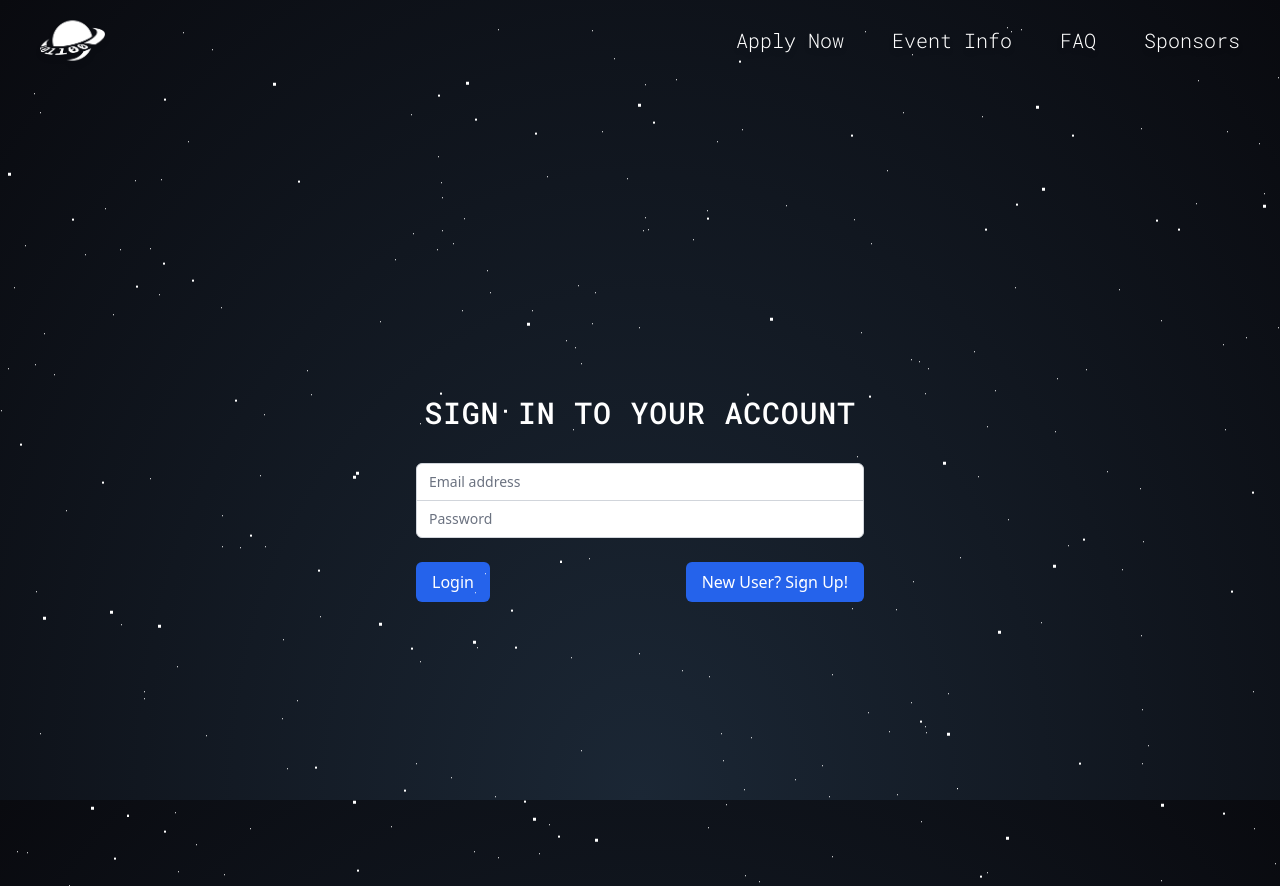
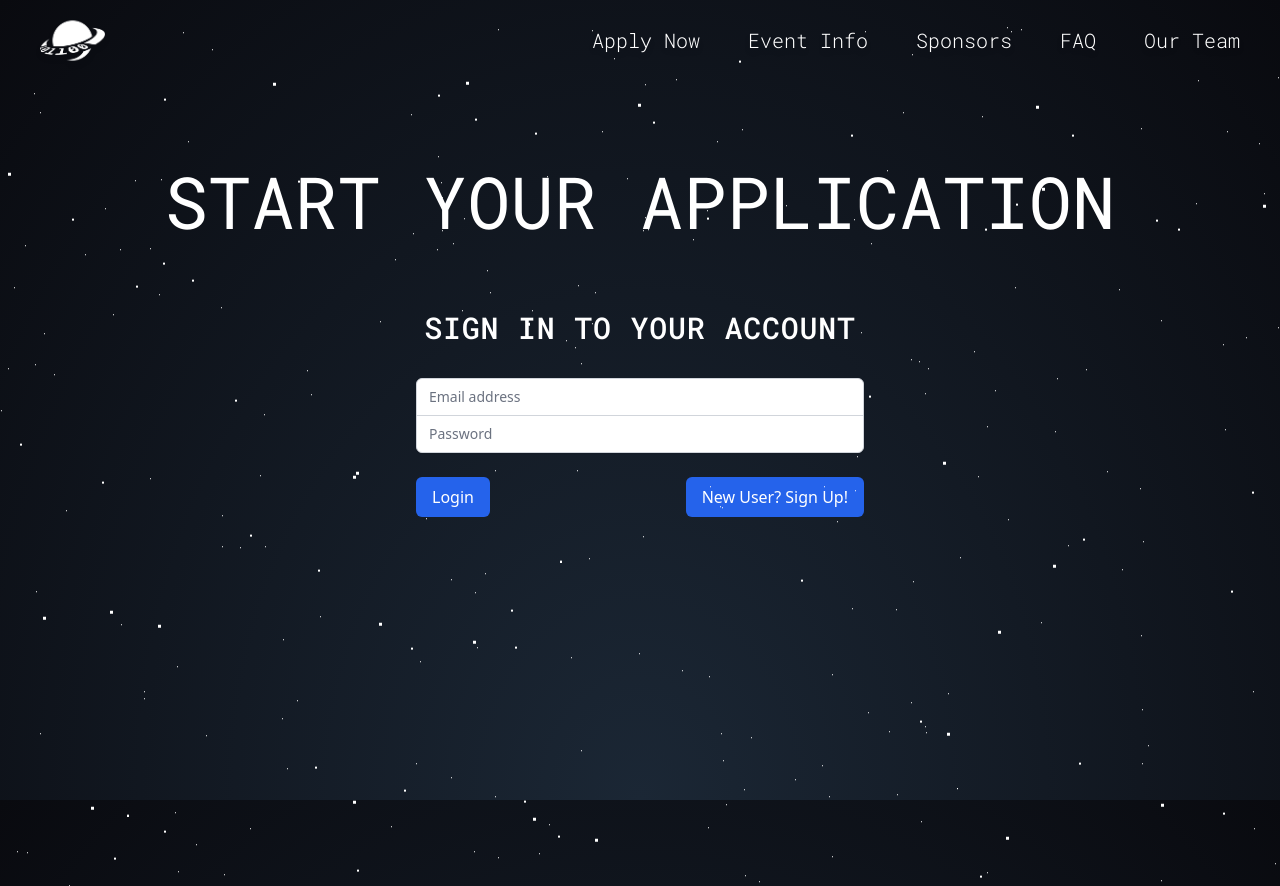
Before and after one commit to Amelia1110/AstralHacks, a Next.js app: page /apply-now in a window 1280 px wide. Built offline with nearby package versions, Linux system fonts and the light colour scheme.

Commit message:
styling adjustments

```diff
--- a/components/Form/LoginForm.tsx
+++ b/components/Form/LoginForm.tsx
@@ -50,7 +50,7 @@ const LoginForm: React.FC = () => {
     };
 
     return (
-       <div className="min-h-screen flex items-center justify-center py-12 px-4 sm:px-6 lg:px-8">
+       <div className="flex items-center justify-center py-12 px-4 sm:px-6 lg:px-8">
          <div className="max-w-md w-full space-y-8">
            <div>
              <h2 className={`${robotoMono.variable} font-heading font-medium tracking-wide mt-6 text-center text-3xl  text-white`}>
--- a/components/Navbar.tsx
+++ b/components/Navbar.tsx
@@ -17,8 +17,9 @@ export default function Navbar() {
     const links = [
         { title: "Apply Now", route: "apply-now" },
         { title: "Event Info", route: "event-info" },
+        { title: "Sponsors", route: "sponsor-info" },
         { title: "FAQ", route: "faq" },
-        { title: "Sponsors", route: "sponsor-info" },
+        { title: "Our Team", route: "team" },
     ]
     // Maybe name changes? Apply Now --> Apply, Sponsor Info --> Sponsors,
     // Event Info --> About Us (?) maybe idk use judgement.
--- a/pages/apply-now.tsx
+++ b/pages/apply-now.tsx
@@ -1,13 +1,22 @@
 import { log } from 'console';
-import { Major_Mono_Display } from 'next/font/google';
+import { Major_Mono_Display, Roboto_Mono } from 'next/font/google';
 import LoginForm from '@/components/Form/LoginForm';
 
-type Props =  {}
+const robotoMono = Roboto_Mono({
+  subsets: ['latin'],
+  variable: '--font-roboto',
+  weight: ['100', '200', '300', '400', '500', '600', '700']
+})
 
+const ApplyNow = () => {
+    return(
+      <div className="pt-20 w-full h-full">
+        <div className='flex w-full justify-center items-center'>
+          <h1 className={`${robotoMono.variable} font-heading text-white text-medium text-7xl text-right `}>START YOUR APPLICATION</h1>
+        </div>
+        <LoginForm/>
+      </div>
 
-const ApplyNow = (props : Props) => {
-    return(
-        <LoginForm/>
     )
 }
 
--- a/pages/sponsor-info.tsx
+++ b/pages/sponsor-info.tsx
@@ -1,16 +1,18 @@
+import { Major_Mono_Display, Raleway, Roboto_Mono } from 'next/font/google';
 import Head from 'next/head'
-import { Major_Mono_Display } from 'next/font/google';
 
-const majorMonoDisplay = Major_Mono_Display({
-    subsets: ['latin'],
-    variable: '--font-major_mono_display',
-    weight: '400'
+const robotoMono = Roboto_Mono({
+  subsets: ['latin'],
+  variable: '--font-roboto',
+  weight: ['100', '200', '300', '400', '500', '600', '700']
 })
 
 export default function SponsorInfo() {
-    return (
-        <div className="flex justify-center items-center">
-        <h1 className={`${majorMonoDisplay.variable} col-span-3 font-heading text-white text-8xl text-right pt-28`}>sponsors</h1>
-        </div>
-    )
+  return (
+    <div className="pt-20 w-full h-full">
+      <div className='flex w-full justify-center items-center'>
+        <h1 className={`${robotoMono.variable} font-heading text-white text-medium text-7xl text-right `}>MEET OUR SPONSORS</h1>
+      </div>
+    </div>
+  )
 }
```
